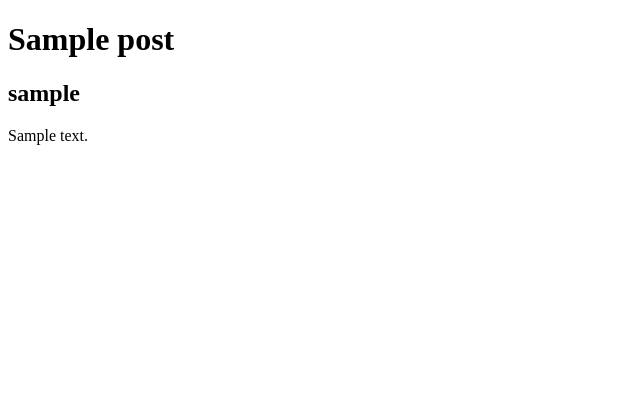
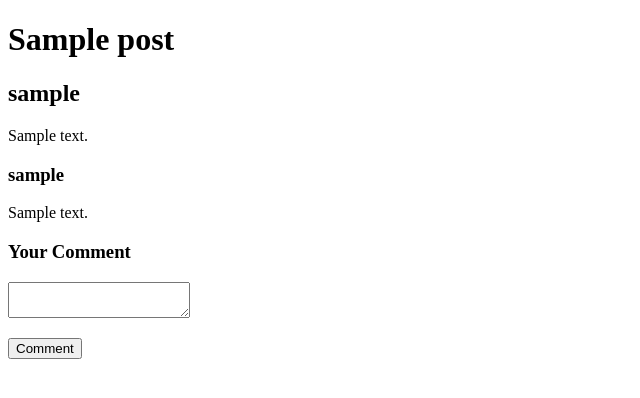
Before and after one commit to adicu/intro-webapps, a Flask app: template discboard/templates/post.html in a window 1280 px wide. Shown: the top 398 px of the page, without its empty margins (0-640 px from the left). Run offline with Flask 2, Linux system fonts and the light colour scheme; the template is opened without the code that fills it: most values are stand-ins (such as "Sample title", 1, 10 or a date in 2020).

Commit message:
add display and creation of comments

```diff
--- a/discboard/models.py
+++ b/discboard/models.py
@@ -40,17 +40,15 @@ class Post(db.Model):
 
 class Comment(db.Model):
     id = db.Column(db.Integer, primary_key=True)
-    title = db.Column(db.String(80), unique=True)
     text = db.Column(db.Text())
     author_id = db.Column(db.Integer, db.ForeignKey('user.id'))
     post_id = db.Column(db.Integer, db.ForeignKey('post.id'))
 
-    def __init__(self, title, text):
-        self.title = title
+    def __init__(self, text):
         self.text = text
 
     def __repr__(self):
-        return '<Comment %r>' & self.title
+        return '<Comment %r>' & self.text
 
 def check_login(username, password):
     user = User.query.filter_by(username=username).first()
--- a/discboard/templates/post.html
+++ b/discboard/templates/post.html
@@ -4,4 +4,19 @@
 <h1> {{post.title}} </h1>
 <h2> {{post.author.username}} </h2>
 <p> {{post.text}} </p>
+{% block comments %}
+  <div id="comments">
+    {% for comment in post.comments %}
+      <div class="comment">
+        <h3>{{comment.author.username}}</h3>
+        <p>{{comment.text}}</p>
+      </div>
+    {% endfor %}
+    <h3>Your Comment</h3>
+    <form method="post" action="/post/{{post.id}}/comment/new">
+      <p><textarea name="text"></textarea></p>
+      <p><input type="submit" value="Comment"/></p>
+    </form>
+  </div>
+{% endblock %}
 {% endblock body %}
```
Also changed, not shown: discboard/routes.py (+13 -1 lines).
